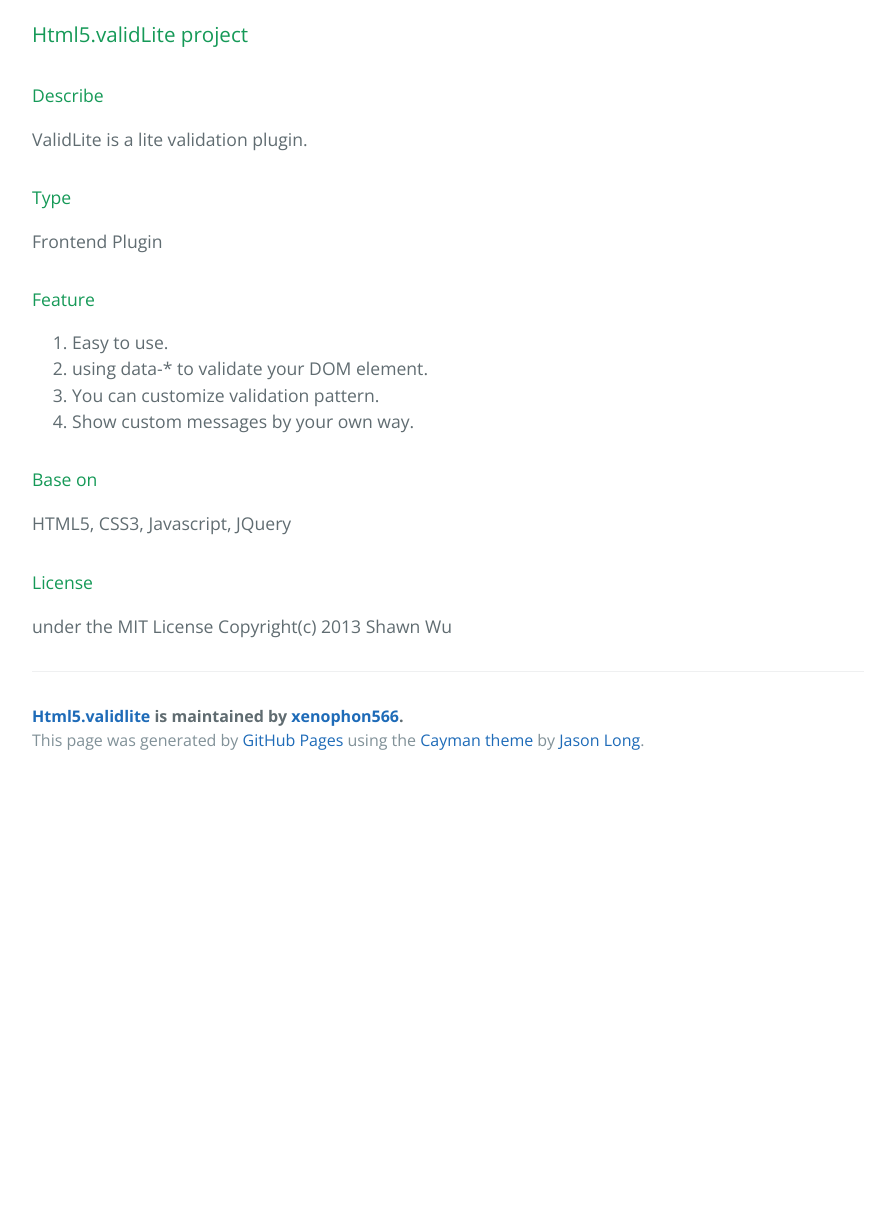
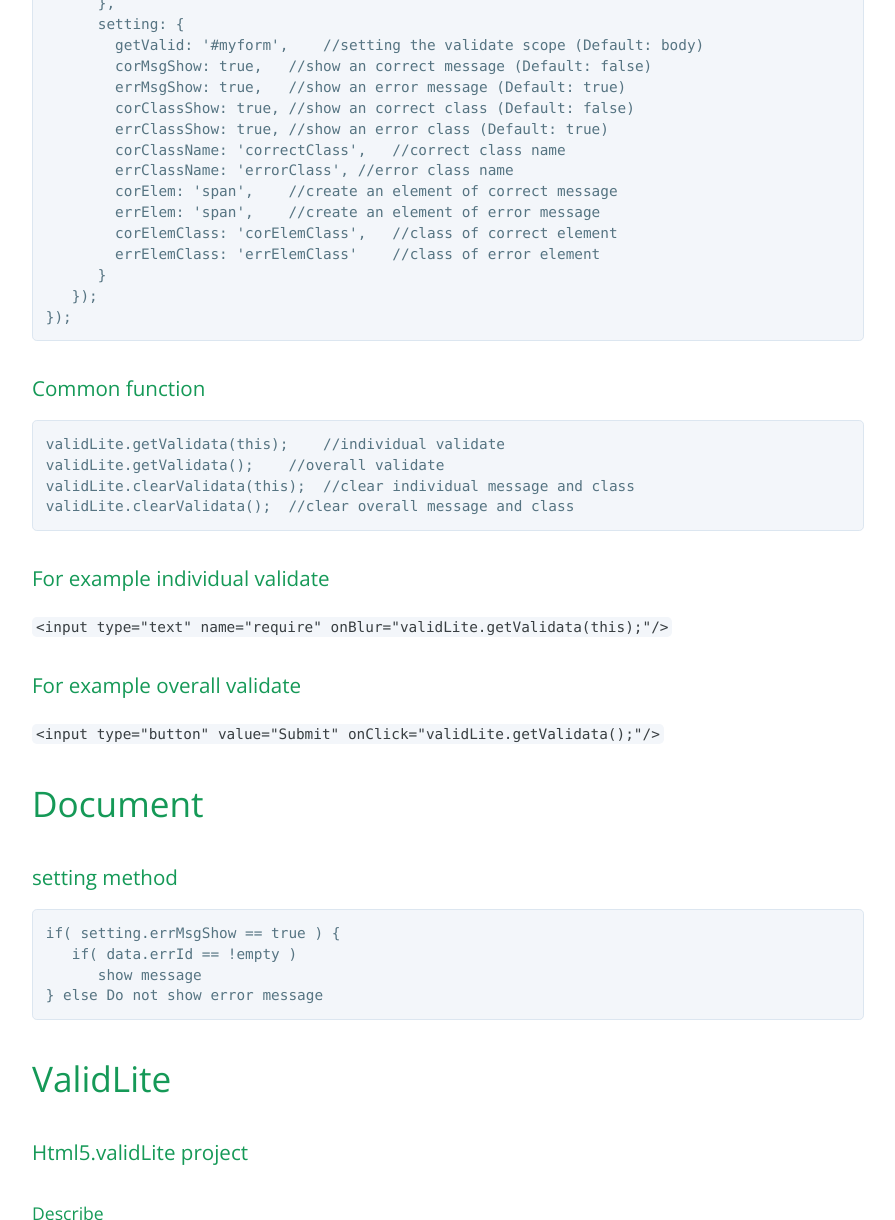
Before and after one commit to xenophon566/html5.validLite, a plain HTML site: page index.html in a window 1280 px wide. Shown: the part 735-1955 px from the top of the page, without its empty margins (192-1087 px from the left). Before the commit the page ends 1519 px from the top, so only its background shows below. Drawn offline with nearby package versions, Linux system fonts and the light colour scheme.

Commit message:
Create gh-pages branch via GitHub

```diff
--- a/index.html
+++ b/index.html
@@ -25,8 +25,64 @@
 <h1>
 <a id="getting-started" class="anchor" href="#getting-started" aria-hidden="true"><span class="octicon octicon-link"></span></a>Getting Started</h1>
 
+<h3>
+<a id="parameters-setting" class="anchor" href="#parameters-setting" aria-hidden="true"><span class="octicon octicon-link"></span></a>parameters setting</h3>
+
+<div><pre>
+$(function(){
+   $("#myform").validLite({
+      pattern: {
+        number: /^\d+$/     //validate pattern (Default: myPattern)
+      },
+      setting: {
+        getValid: '#myform',    //setting the validate scope (Default: body)
+        corMsgShow: true,   //show an correct message (Default: false)
+        errMsgShow: true,   //show an error message (Default: true)
+        corClassShow: true, //show an correct class (Default: false)
+        errClassShow: true, //show an error class (Default: true)
+        corClassName: 'correctClass',   //correct class name
+        errClassName: 'errorClass', //error class name
+        corElem: 'span',    //create an element of correct message
+        errElem: 'span',    //create an element of error message
+        corElemClass: 'corElemClass',   //class of correct element
+        errElemClass: 'errElemClass'    //class of error element
+      }
+   });
+});
+</pre></div>
+
+<h3>
+<a id="common-function" class="anchor" href="#common-function" aria-hidden="true"><span class="octicon octicon-link"></span></a>Common function</h3>
+
+<div><pre>
+validLite.getValidata(this);    //individual validate
+validLite.getValidata();    //overall validate
+validLite.clearValidata(this);  //clear individual message and class
+validLite.clearValidata();  //clear overall message and class
+</pre></div>
+
+<h3>
+<a id="for-example-individual-validate" class="anchor" href="#for-example-individual-validate" aria-hidden="true"><span class="octicon octicon-link"></span></a>For example individual validate</h3>
+
+<p><code>&lt;input type="text" name="require" onBlur="validLite.getValidata(this);"/&gt;</code></p>
+
+<h3>
+<a id="for-example-overall-validate" class="anchor" href="#for-example-overall-validate" aria-hidden="true"><span class="octicon octicon-link"></span></a>For example overall validate</h3>
+
+<p><code>&lt;input type="button" value="Submit" onClick="validLite.getValidata();"/&gt;</code></p>
+
 <h1>
 <a id="document" class="anchor" href="#document" aria-hidden="true"><span class="octicon octicon-link"></span></a>Document</h1>
+
+<h3>
+<a id="setting-method" class="anchor" href="#setting-method" aria-hidden="true"><span class="octicon octicon-link"></span></a>setting method</h3>
+
+<div><pre>
+if( setting.errMsgShow == true ) {
+   if( data.errId == !empty )
+      show message
+} else Do not show error message
+</pre></div>
 
 <h1>
 <a id="validlite" class="anchor" href="#validlite" aria-hidden="true"><span class="octicon octicon-link"></span></a>ValidLite</h1>
```
Also changed, not shown: params.json (+1 -1 lines).
